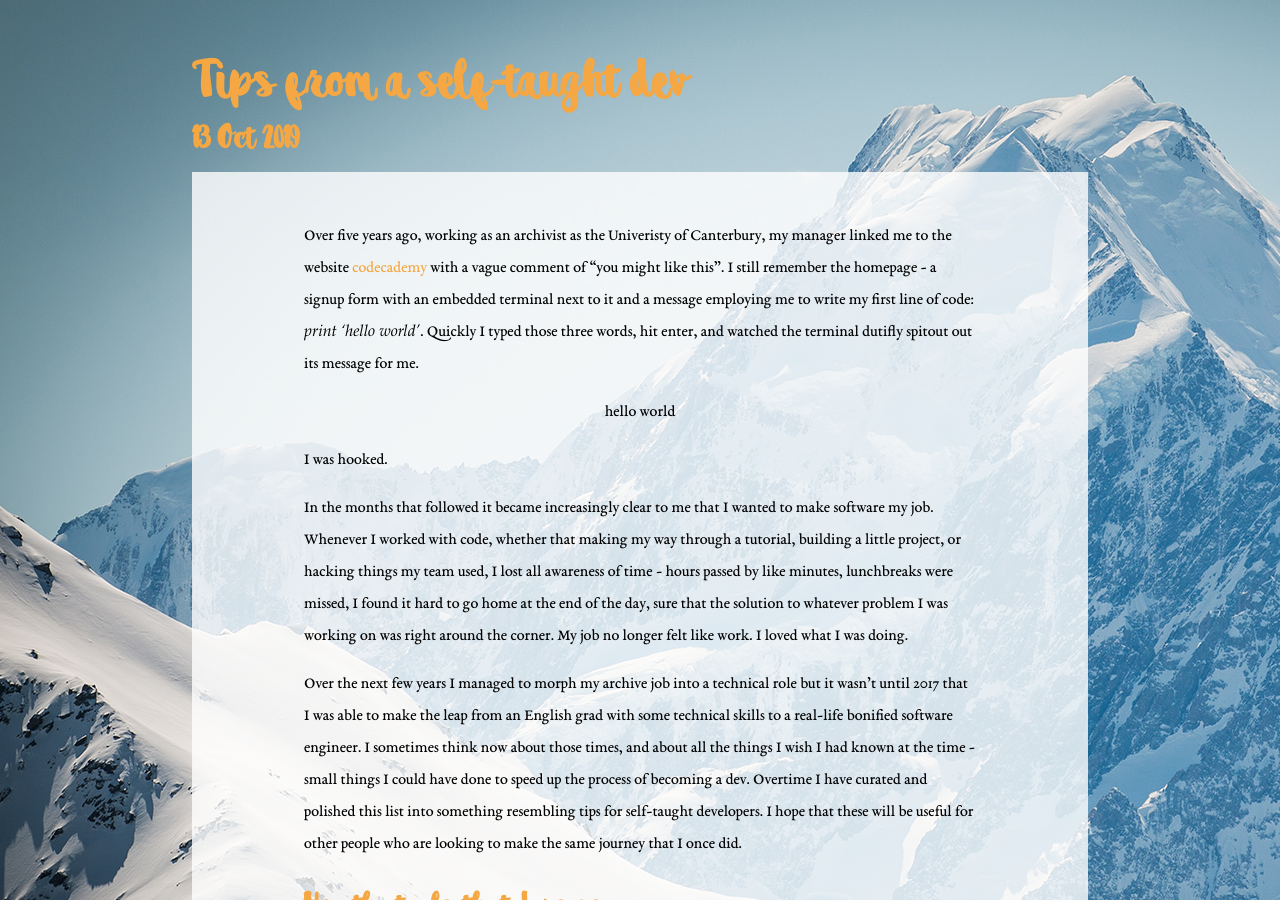
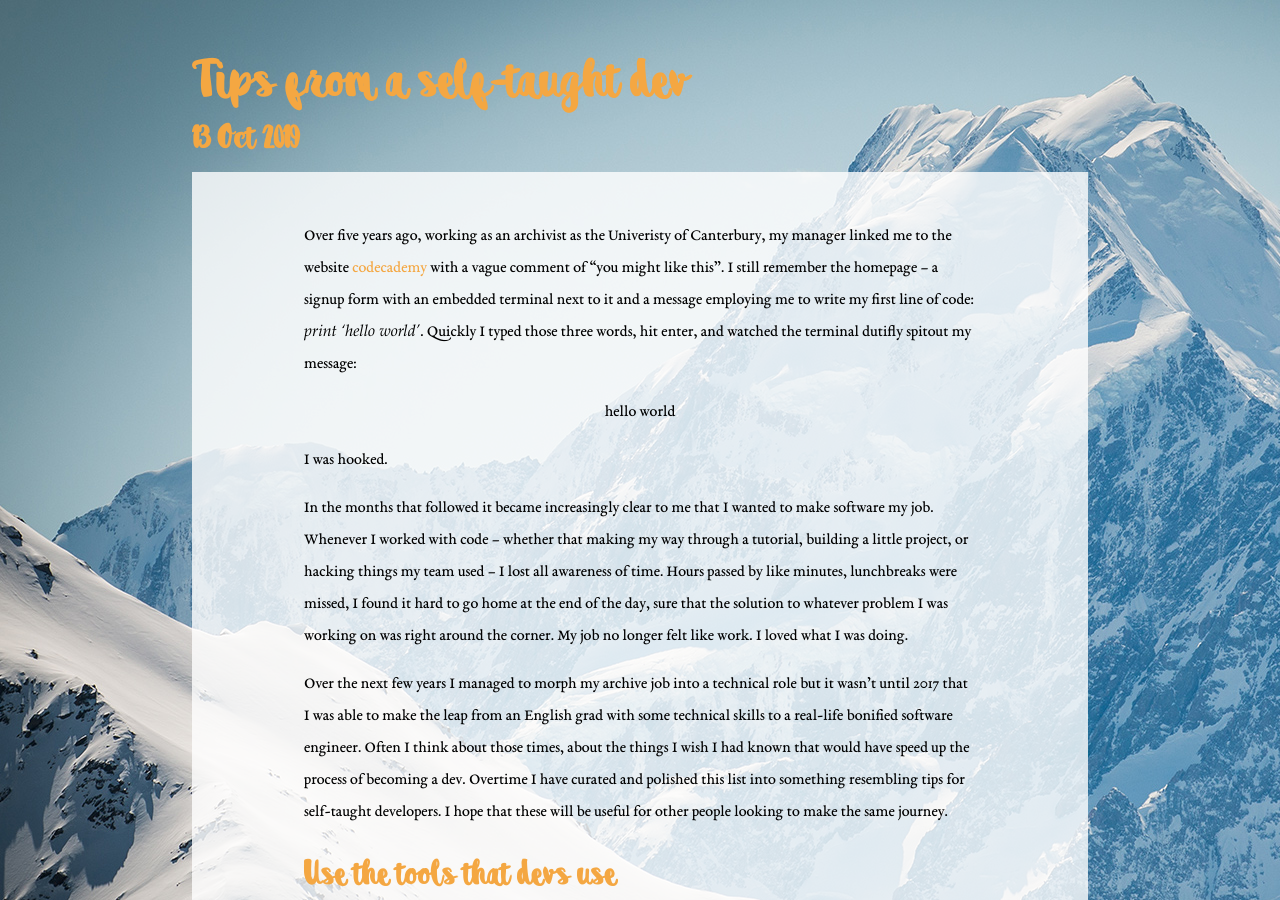
Before and after one commit to ljewalsh/ljewalsh.github.io, a Jekyll site: the page built from _posts/2019-10-13-tips-from-a-self-taught-dev.md, in a window 1280 px wide and 900 px high. Built offline with Jekyll 4.4.1, drawn with Linux system fonts in a browser that asks for light colours.

Commit message:
Updates to blogpost

```diff
--- a/_posts/2019-10-13-tips-from-a-self-taught-dev.md
+++ b/_posts/2019-10-13-tips-from-a-self-taught-dev.md
@@ -4,16 +4,15 @@ title: "Tips from a self-taught dev"
 date: 2019-10-13
 ---
 
-Over five years ago, working as an archivist as the Univeristy of Canterbury, my manager linked me to the website <a href="http://codecademy.com">codecademy</a> with a vague comment of "you might like this". I still remember the homepage - a signup form with an embedded terminal next to it and a message employing me to write my first line of code: <i>print 'hello world'</i>. Quickly I typed those three words, hit enter, and watched the terminal dutifly spitout out its message for me.
+Over five years ago, working as an archivist as the Univeristy of Canterbury, my manager linked me to the website <a href="http://codecademy.com">codecademy</a> with a vague comment of "you might like this". I still remember the homepage -- a signup form with an embedded terminal next to it and a message employing me to write my first line of code: <i>print 'hello world'</i>. Quickly I typed those three words, hit enter, and watched the terminal dutifly spitout my message:
 
 <center>hello world</center>
 
 I was hooked.
 
-In the months that followed it became increasingly clear to me that I wanted to make software my job. Whenever I worked with code, whether that making my way through a tutorial, building a little project, or hacking things my team used, I lost all awareness of time - hours passed by like minutes, lunchbreaks were missed, I found it hard to go home at the end of the day, sure that the solution to whatever problem I was working on was right around the corner. My job no longer felt like work. I loved what I was doing.
+In the months that followed it became increasingly clear to me that I wanted to make software my job. Whenever I worked with code -- whether that making my way through a tutorial, building a little project, or hacking things my team used -- I lost all awareness of time. Hours passed by like minutes, lunchbreaks were missed, I found it hard to go home at the end of the day, sure that the solution to whatever problem I was working on was right around the corner. My job no longer felt like work. I loved what I was doing.
 
-Over the next few years I managed to morph my archive job into a technical role but it wasn't until 2017 that I was able to make the leap from an English grad with some technical skills to a real-life bonified software engineer. I sometimes think now about those times, and about all the things I wish I had known at the time - small things I could have done to speed up the process of becoming a dev. Overtime I have curated and polished this list into something resembling tips for self-taught
-developers. I hope that these will be useful for other people who are looking to make the same journey that I once did.
+Over the next few years I managed to morph my archive job into a technical role but it wasn't until 2017 that I was able to make the leap from an English grad with some technical skills to a real-life bonified software engineer. Often I think about those times, about the things I wish I had known that would have speed up the process of becoming a dev. Overtime I have curated and polished this list into something resembling tips for self-taught developers. I hope that these will be useful for other people looking to make the same journey.
 
 <h2>Use the tools that devs use</h2>
 
@@ -26,11 +25,17 @@ Obviously if you are not a developer you might not know what tools developers ev
 <p>For the most part, all you need to know to get started is how to add, commit, and push code to a repository. But if possible I would also recommend learning how to resolve merge conflicts (when two people edit the same line of code and a decision has to be made about what changes should be kept). If necessary, checkout your code in two different places and resolve conflicts you have deliberately created so you can see how the merge conflict works.</p>
 <p>When you are self taught, Github is like a business card for you, since you don't have work experience to backup your skills. Store your best work on there and direct people to it. That way they can see that you can code.</p>
 </li>
-<li>Use a code editor such as <a href="https://code.visualstudio.com/">VS Code</a> with debugging, syntax highlighting, and git support. Better yet, try out a number of different editors and find which you prefer. Not only will it make writing code so much easier, it will also give you something to talk about in your interviews. For bonus points, try out vim and add some basic customisation
-</li>
-<li>Learn how to use the terminal for basic tasks such as changing directory, searching for files, and renaming or moving files. As a developer, the terminal is one of your most powerful tools and at times the only access you may have to a machine.
+<li>
+<p>Use a code editor such as <a href="https://code.visualstudio.com/">VS Code</a> with debugging, syntax highlighting, and git support. Better yet, try out a number of different editors and find which you prefer. Not only will it make writing code so much easier, it will also give you something to talk about in your interviews. For bonus points, try out vim and add some basic customisation
+</p>
 </li>
 <li>
-  Play around with the developer settings and tools on your phone and web browser. Setup developer accounts on Facebook and Twitter and see what they will let you do. Part of being a developer is poking around. Don't worry if you don't get anywhere with it. It's about familiarising yourself with data and how it is structured, as well as the tools that are available to manipulate it.
+<p>Learn how to use the terminal for basic tasks such as changing directory, searching for files, and renaming or moving files. As a developer, the terminal is one of your most powerful tools and at times the only access you may have to a machine.
+</p>
+</li>
+<li>
+<p>
+Play around with the developer settings and tools on your phone and web browser. Setup developer accounts on Facebook and Twitter and see what they will let you do. Part of being a developer is poking around. Don't worry if you don't get anywhere with it. It's about familiarising yourself with data and how it is structured, as well as the tools that are available to manipulate it.
+</p>
 </li>
 </ul>
```
